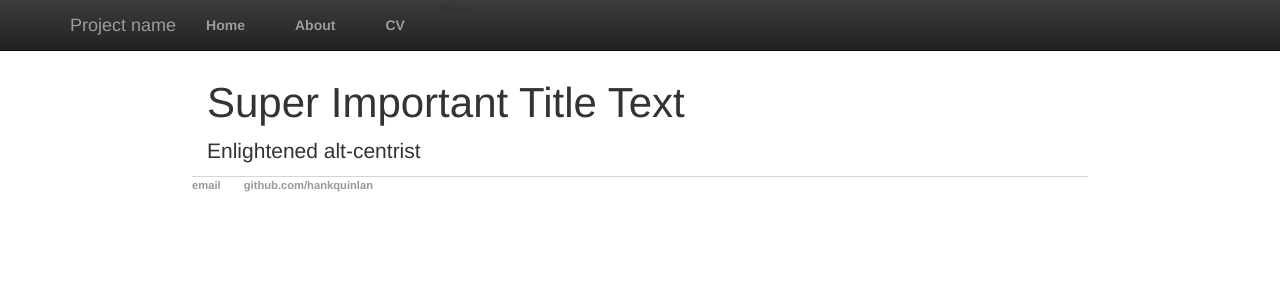
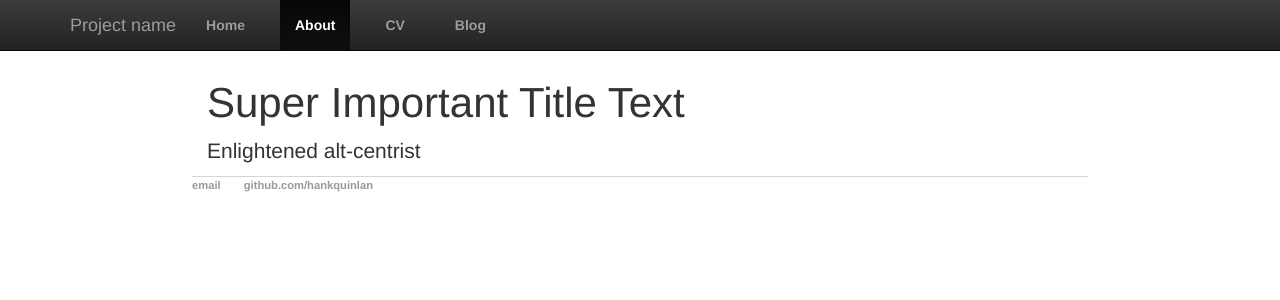
Before and after one commit to harrl7/harrl7.github.io, a Jekyll site: the page built from about/index.html, in a window 1280 px wide. Shown: the top 300 px of the page. Built offline with Jekyll 4.4.1, drawn with Linux system fonts in a browser that asks for light colours.

Commit message:
Update default.html

```diff
--- a/_layouts/default.html
+++ b/_layouts/default.html
@@ -35,9 +35,9 @@
 					<div id="navbar" class="collapse navbar-collapse">
 						<ul class="nav navbar-nav">
 							<li class={% if page.url == "/" %}"active"{% endif %}><a href="/">Home</a></li>
-							<li class={% if page.url == "/about" %}"active"{% endif %}><a href="/about">About</a></li>
+							<li class={% if page.url == "/about/" %}"active"{% endif %}><a href="/about">About</a></li>
 							<li class={% if page.url == "/cv" %}"active"{% endif %}><a href="/cv">CV</a></li>
-							<li class={% if page.url == "/blog" %}"active"{% endif %}<a href="/blog">Blog</a></li>
+							<li class={% if page.url == "/blog" %}"active"{% endif %}><a href="/blog">Blog</a></li>
 						</ul>
 					</div><!--/.nav-collapse -->
 				</div>
```
